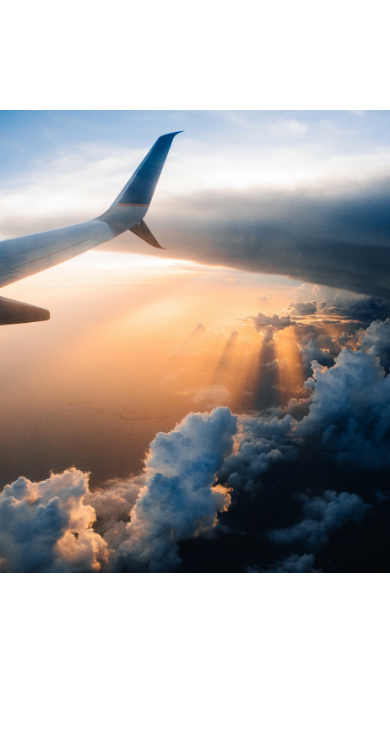
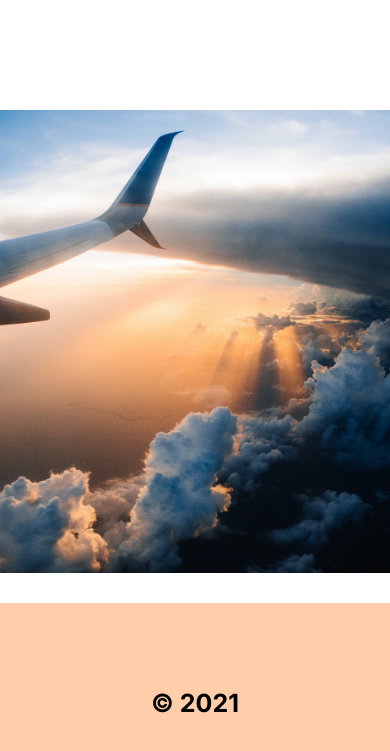
Before and after one commit to alekseisanatov/travel-yandex, a plain HTML site: page index.html in a window 390 px wide. Shown: the part 397-1148 px from the top of the page. Before the commit the page ends 1000 px from the top, so only its background shows below. Drawn offline with Linux system fonts and the light colour scheme.

Commit message:
footer done

```diff
--- /dev/null
+++ b/blocks/footer/__title/footer__title.css
@@ -0,0 +1,14 @@
+.footer__title {
+    font-weight: 700;
+    font-size: 35px;
+    display: flex;
+    height: 100%;
+    align-items: center;
+    justify-content: center;
+}
+
+@media screen and (max-width: 419px) {
+    .footer__title {
+        font-size: 25px;
+    }
+}
--- /dev/null
+++ b/blocks/footer/footer.css
@@ -0,0 +1,29 @@
+.footer {
+    width: 100%;
+    height: 667px;
+    background-color: #FFCDA9;
+}
+
+@media screen and (max-width: 1023px) {
+    .footer {
+        height: 500px;
+    }
+}
+
+@media screen and (max-width: 767px) {
+    .footer {
+        height: 400px;
+    }
+}
+
+@media screen and (max-width: 575px) {
+    .footer {
+        height: 300px;
+    }
+}
+
+@media screen and (max-width: 419px) {
+    .footer {
+        height: 200px;
+    }
+}
--- a/index.html
+++ b/index.html
@@ -26,5 +26,10 @@
   </section>
 
 
+  <footer class="footer">
+    <div class="footer__title">© 2021</div>
+  </footer>
+
+
 </body>
 </html>
--- a/styles/index.css
+++ b/styles/index.css
@@ -10,3 +10,5 @@
 @import url('../blocks/intro/__title/intro__title.css');
 @import url('../blocks/intro/__subtitle/intro__subtitle.css');
 @import url('../blocks/intro/__box/intro__box.css');
+@import url('../blocks/footer/footer.css');
+@import url('../blocks/footer/__title/footer__title.css');
```
